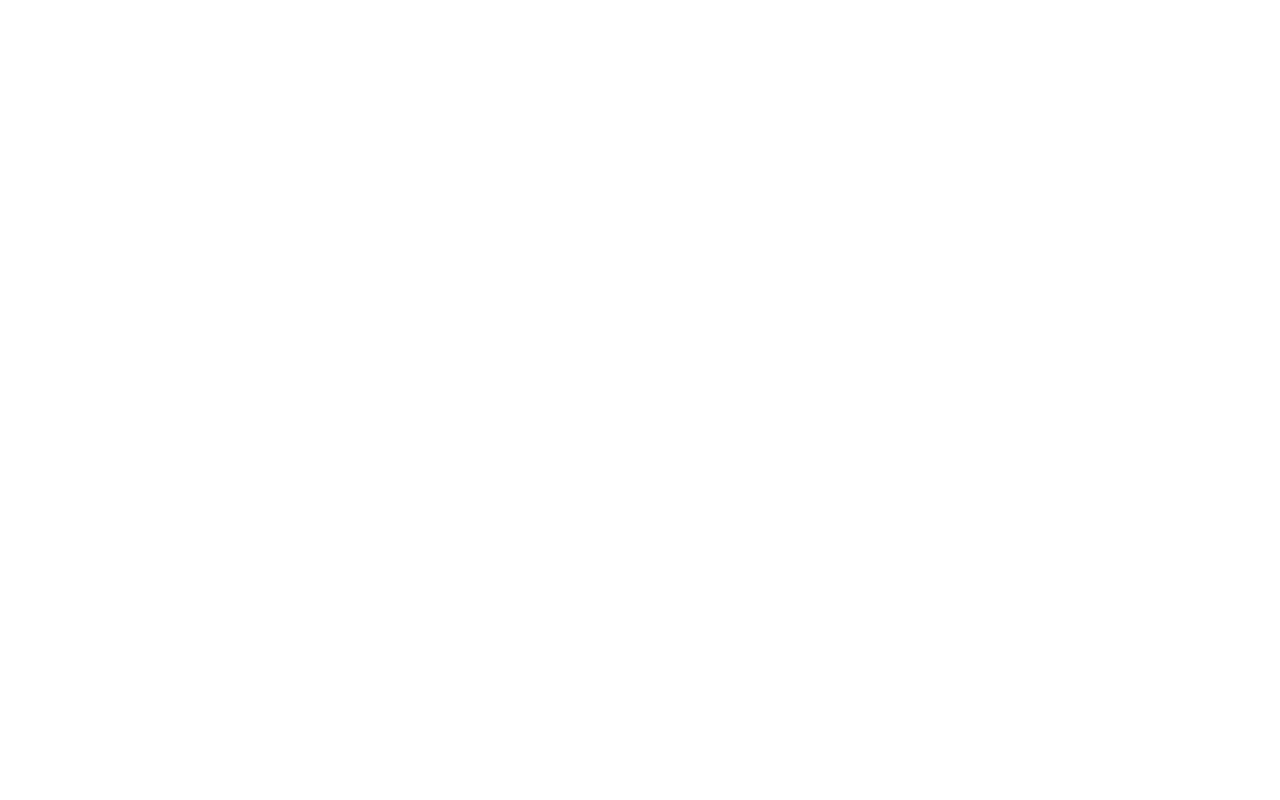
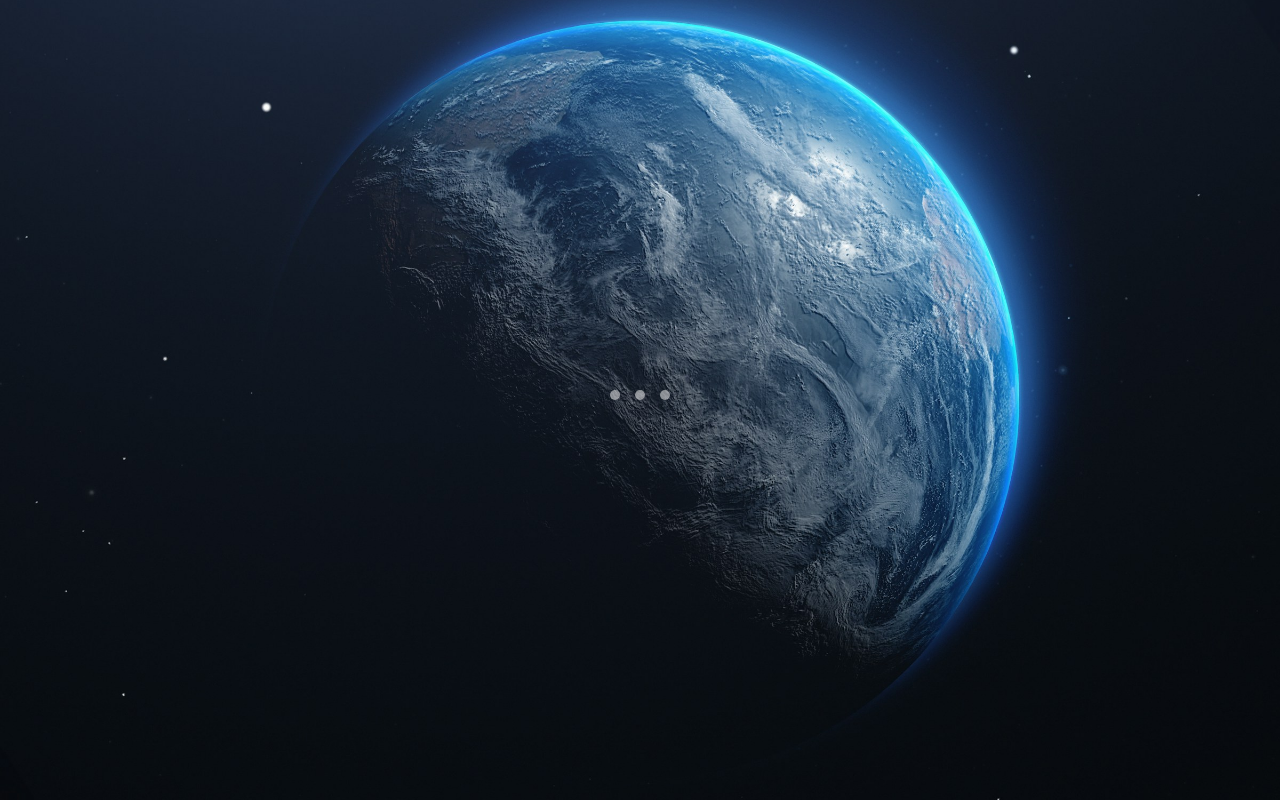
Before and after one commit to dev-montgomery/css_slider, a plain HTML site: page index.html in a window 1280 px wide. Drawn offline with Linux system fonts and the light colour scheme.

Commit message:
slider completed

```diff
--- a/index.html
+++ b/index.html
@@ -12,6 +12,86 @@
       -moz-osx-font-smoothing: grayscale;
       -webkit-font-smoothing: antialiased;
     }
+
+    #slide-1 {
+      background: url('./images/img1.jpg') center/cover no-repeat;
+    }
+
+    #slide-2 {
+      background: url('./images/img2.jpg') center/cover no-repeat;
+    }
+
+    #slide-3 {
+      background: url('./images/img3.jpg') center/cover no-repeat;
+    }
+
+    body {
+      min-height: 100vh;
+      display: flex;
+      flex-direction: column;
+      justify-content: center;
+      align-items: center;
+      overflow: hidden;
+      background-image: linear-gradient(120deg, #f9f9f9, #f2f2f2);
+    }
+
+    .container {
+      position: relative;
+    }
+
+    .slider {
+      --slide-width: 100vw;
+      --slide-height: 100vh;
+
+      display: grid;
+      grid-auto-flow: column;
+      scroll-snap-type: x mandatory;
+      max-width: var(--slide-width);
+      overflow-y: hidden;
+      overflow-x: auto;
+      scroll-behavior: smooth;
+      -ms-overflow-style: none;
+      scrollbar-width: none;
+    }
+
+    .slider::-webkit-scrollbar {
+      display: none;
+    }
+
+    .slide {
+      scroll-snap-align: start;
+      width: var(--slide-width);
+      height: var(--slide-height);
+    }
+
+    .dots {
+      position: absolute;
+      bottom: 50%;
+      left: 50%;
+      transform: translateX(-50%);
+      gap: 15px;
+      z-index: 1;
+
+      display: flex;
+      align-items: center;
+      justify-content: center;
+    }
+
+    .dots a {
+      --dots-size: 10px;
+
+      width: var(--dots-size);
+      height: var(--dots-size);
+      border-radius: 50%;
+      background-color: #fff;
+      opacity: 0.50;
+      transition: opacity ease 250ms;
+      cursor: pointer;
+    }
+
+    .dots a:hover {
+      opacity: 1;
+    }
   </style>
 </head>
 <body>
@@ -20,13 +100,11 @@
       <div id="slide-1" class="slide"></div>
       <div id="slide-2" class="slide"></div>
       <div id="slide-3" class="slide"></div>
-      <div id="slide-4" class="slide"></div>
     </div>
     <div class="dots">
       <a href="#slide-1"></a>
       <a href="#slide-2"></a>
       <a href="#slide-3"></a>
-      <a href="#slide-4"></a>
     </div>
   </div>
 </body>
```
Also changed, not shown: images/img1.jpg (added), images/img2.jpg (added), images/img3.jpg (added).
